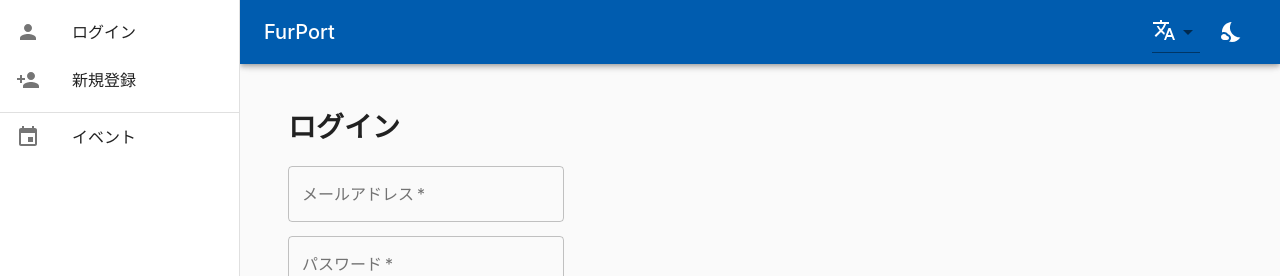
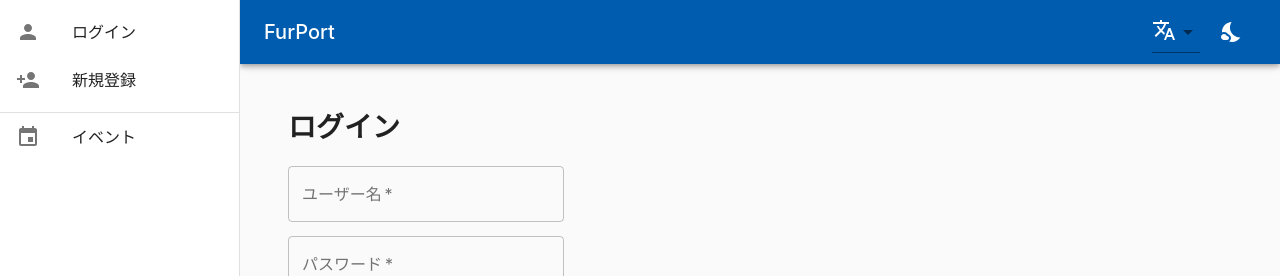
Before and after one commit to lapi-hotel-group/furport-front, a React (Create React App) app: page /login in a window 1280 px wide. Shown: the top 276 px of the page. Built offline with nearby package versions, Linux system fonts and the light colour scheme; no server answers.

Commit message:
fix login

```diff
--- a/src/containers/Login/Login.js
+++ b/src/containers/Login/Login.js
@@ -34,7 +34,7 @@ const Login = () => {
     e.preventDefault();
     setLoading(true);
     const authData = {
-      email: e.target.email.value,
+      username: e.target.username.value,
       password: e.target.password.value,
     };
     const url = "/rest-auth/login/";
@@ -61,10 +61,11 @@ const Login = () => {
         <div className={classes.form}>
           <TextField
             required
-            name="email"
-            label={t("メールアドレス")}
-            error={error.email}
-            helperText={error.email}
+            name="username"
+            label={t("ユーザー名")}
+            type="text"
+            error={error.username}
+            helperText={error.username}
           />
         </div>
         <div className={classes.form}>
```
